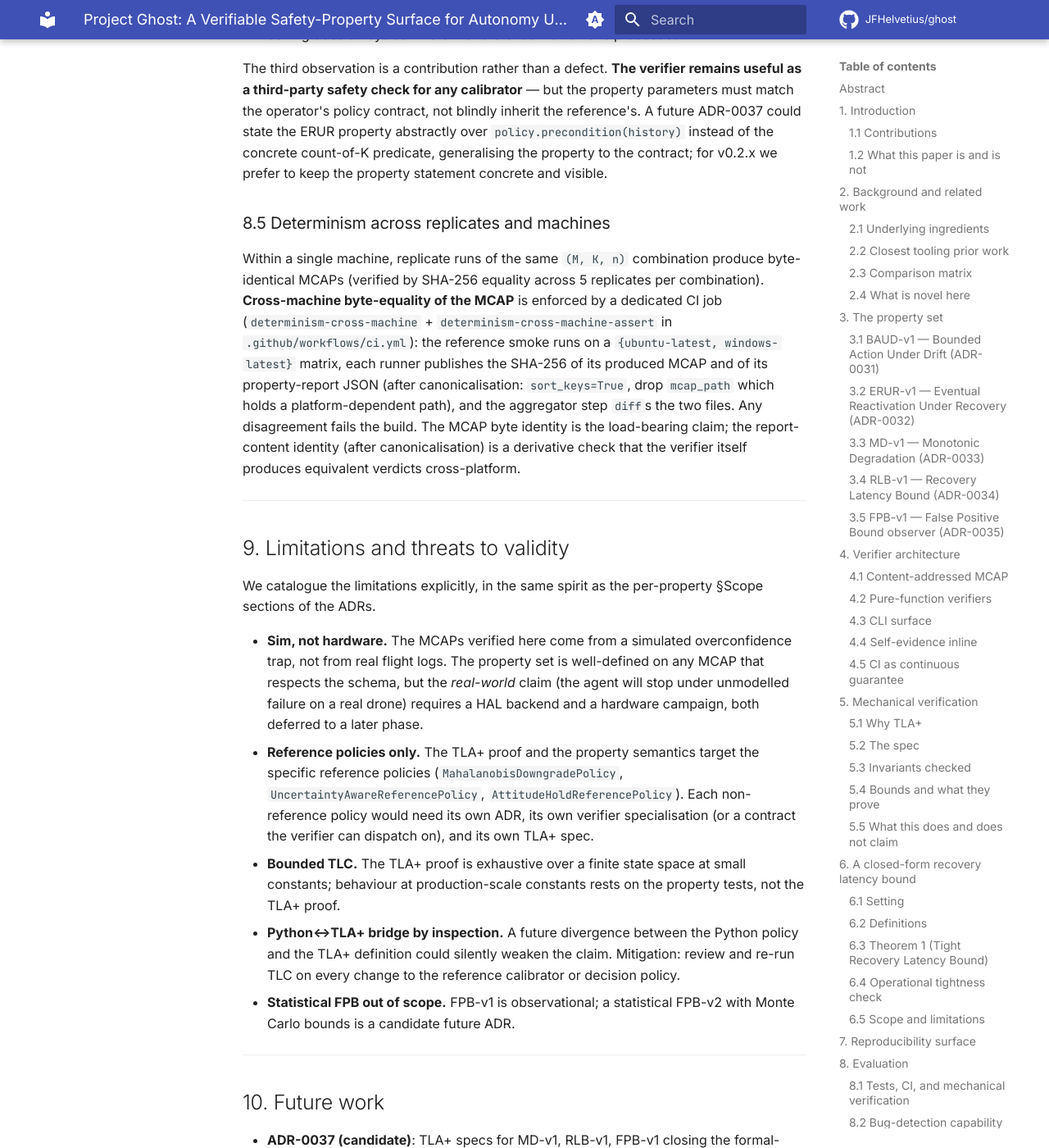
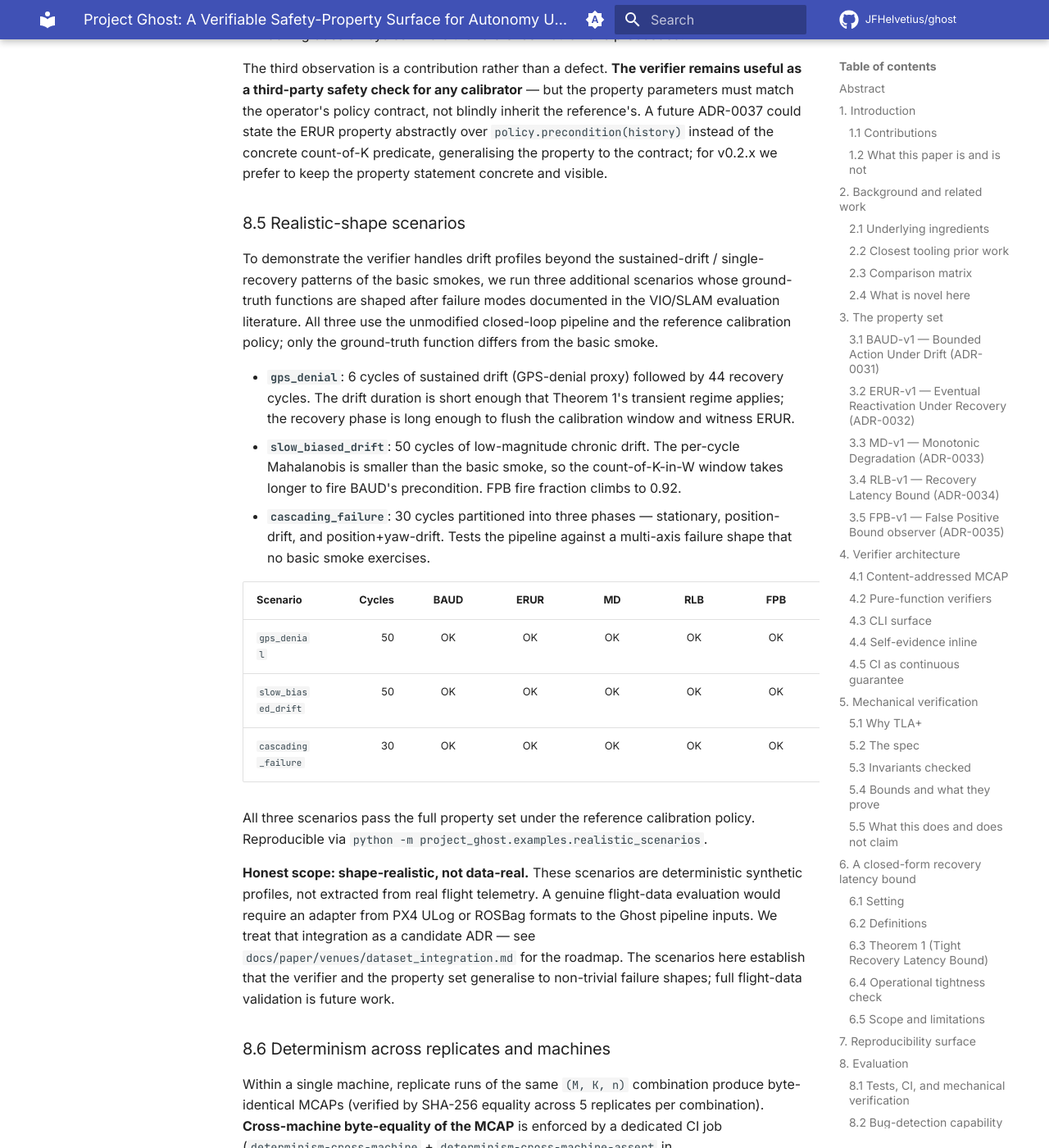
Before and after one commit to JFHelvetius/ghost, an MkDocs documentation site: the page built from docs/paper/project_ghost_v0_2.md, in a window 1280 px wide and 1400 px high, scrolled down 18763 px. Shown: the whole window at 82% size. Built offline with MkDocs 1.6.1 and Material for MkDocs 9.7.7, drawn with Linux system fonts in a browser that asks for light colours; comment, search, counter and statistics services are not loaded.

Commit message:
add 3 realistic-shape scenarios + real-data integration roadmap (Action B)
Three closed-loop smokes with ground-truth profiles informed by
VIO/SLAM failure-mode literature, demonstrating the verifier
handles non-trivial drift shapes beyond the basic sustained-drift
/ single-recovery smokes.

Scenarios (src/project_ghost/examples/realistic_scenarios.py):

- gps_denial: 6 drift cycles + 44 recovery. Transient regime;
  Theorem 1 applies. 50 cycles total, fire_fraction 0.64.
- slow_biased_drift: 50 cycles of low-magnitude chronic drift.
  Fire_fraction climbs to 0.92 as the window saturates.
- cascading_failure: 30 cycles in three phases (stationary,
  position-drift, position+yaw-drift). Multi-axis failure shape.

All three scenarios verify under the reference policy with 5/5
properties HOLD. Reproducible via
'python -m project_ghost.examples.realistic_scenarios'.

Honest scope (paper §8.5): these are deterministic synthetic
profiles, not real flight telemetry. The roadmap for PX4 ULog /
ROSBag / EuRoC MAV integration is documented in
docs/paper/venues/dataset_integration.md as a candidate
ADR-0037 for a future release. The paper explicitly flags the
shape-realistic-not-data-real boundary so reviewers can locate
the roadmap rather than assume oversight.

Paper updates (project_ghost_v0_2.md §8.5 + arxiv main.tex
\subsection{Realistic-shape scenarios}).

Suite: 1687 tests passing, ruff + mypy strict + deptry clean.

Co-Authored-By: Claude Opus 4.7 <noreply@anthropic.com>

```diff
--- a/docs/paper/project_ghost_v0_2.md
+++ b/docs/paper/project_ghost_v0_2.md
@@ -827,7 +827,51 @@ ADR-0037 could state the ERUR property abstractly over
 predicate, generalising the property to the contract; for v0.2.x we
 prefer to keep the property statement concrete and visible.
 
-### 8.5 Determinism across replicates and machines
+### 8.5 Realistic-shape scenarios
+
+To demonstrate the verifier handles drift profiles beyond the
+sustained-drift / single-recovery patterns of the basic smokes, we
+run three additional scenarios whose ground-truth functions are
+shaped after failure modes documented in the VIO/SLAM evaluation
+literature. All three use the unmodified closed-loop pipeline and
+the reference calibration policy; only the ground-truth function
+differs from the basic smoke.
+
+- **`gps_denial`**: 6 cycles of sustained drift (GPS-denial proxy)
+  followed by 44 recovery cycles. The drift duration is short
+  enough that Theorem 1's transient regime applies; the recovery
+  phase is long enough to flush the calibration window and witness
+  ERUR.
+- **`slow_biased_drift`**: 50 cycles of low-magnitude chronic drift.
+  The per-cycle Mahalanobis is smaller than the basic smoke, so the
+  count-of-K-in-W window takes longer to fire BAUD's precondition.
+  FPB fire fraction climbs to 0.92.
+- **`cascading_failure`**: 30 cycles partitioned into three phases —
+  stationary, position-drift, and position+yaw-drift. Tests the
+  pipeline against a multi-axis failure shape that no basic smoke
+  exercises.
+
+| Scenario | Cycles | BAUD | ERUR | MD | RLB | FPB | fire_frac |
+|---|---:|:---:|:---:|:---:|:---:|:---:|---:|
+| `gps_denial` | 50 | OK | OK | OK | OK | OK | 0.64 |
+| `slow_biased_drift` | 50 | OK | OK | OK | OK | OK | 0.92 |
+| `cascading_failure` | 30 | OK | OK | OK | OK | OK | 0.60 |
+
+All three scenarios pass the full property set under the reference
+calibration policy. Reproducible via
+`python -m project_ghost.examples.realistic_scenarios`.
+
+**Honest scope: shape-realistic, not data-real.** These scenarios
+are deterministic synthetic profiles, not extracted from real
+flight telemetry. A genuine flight-data evaluation would require an
+adapter from PX4 ULog or ROSBag formats to the Ghost pipeline
+inputs. We treat that integration as a candidate
+ADR — see `docs/paper/venues/dataset_integration.md` for the
+roadmap. The scenarios here establish that the verifier and the
+property set generalise to non-trivial failure shapes; full
+flight-data validation is future work.
+
+### 8.6 Determinism across replicates and machines
 
 Within a single machine, replicate runs of the same `(M, K, n)`
 combination produce byte-identical MCAPs (verified by SHA-256
```
Also changed, not shown: docs/paper/venues/dataset_integration.md (added, +132 -0 lines), 2 other files.
